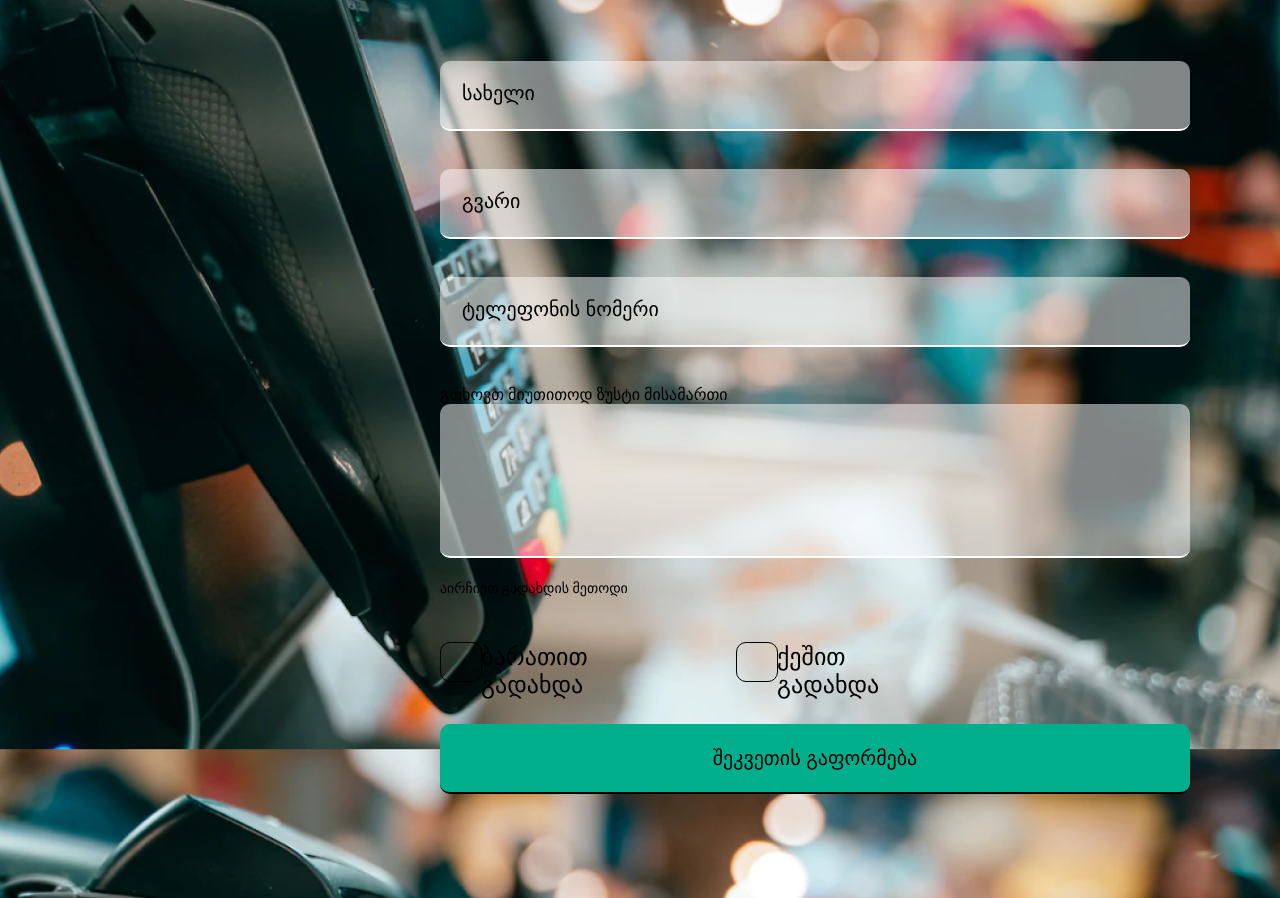
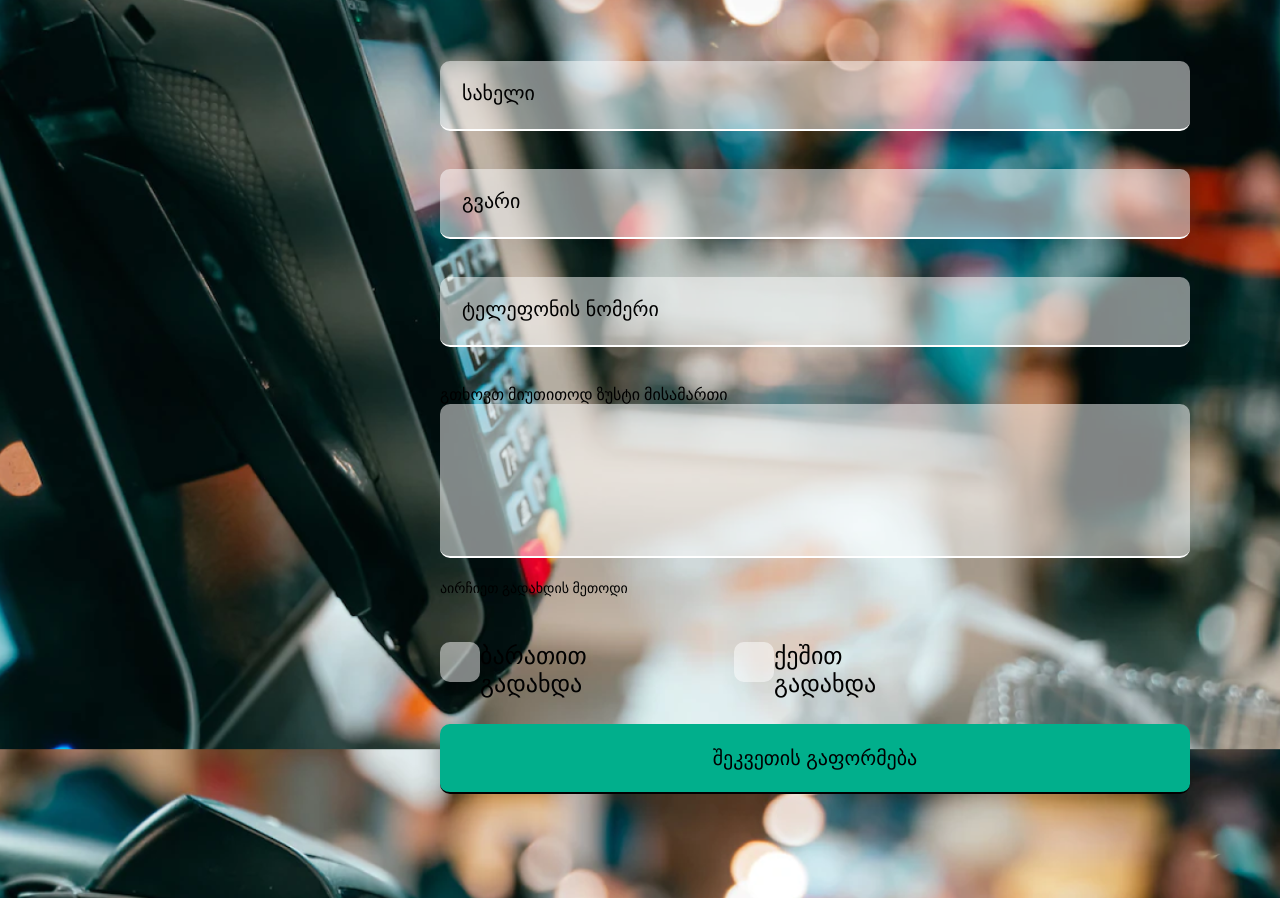
Before and after one commit to Nottoodaay/homework9, a plain HTML site: page index.html in a window 1280 px wide. Shown: the part 161-1059 px from the top of the page. Drawn offline with Linux system fonts and the light colour scheme.

Commit message:
homework9.1

```diff
--- a/style/style.css
+++ b/style/style.css
@@ -102,12 +102,12 @@ input[type="radio"] + label{
     display: inline-block;
     height: 40px;
     width: 40px;
-    border: 1px solid black;
     position: relative;
     border-radius: 10px;
     margin-right: 250px;
     padding-left: 40px;
     font-size: 24px;
+    background-color: rgba(255, 255, 255, 0.5);
 }
 
 
```
